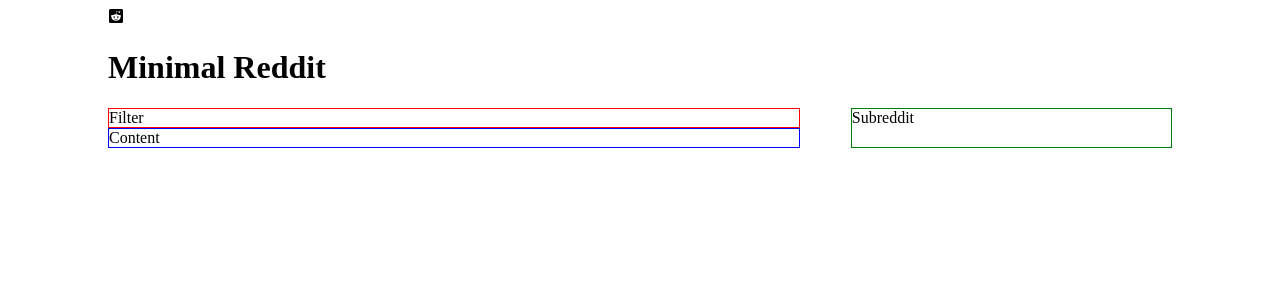
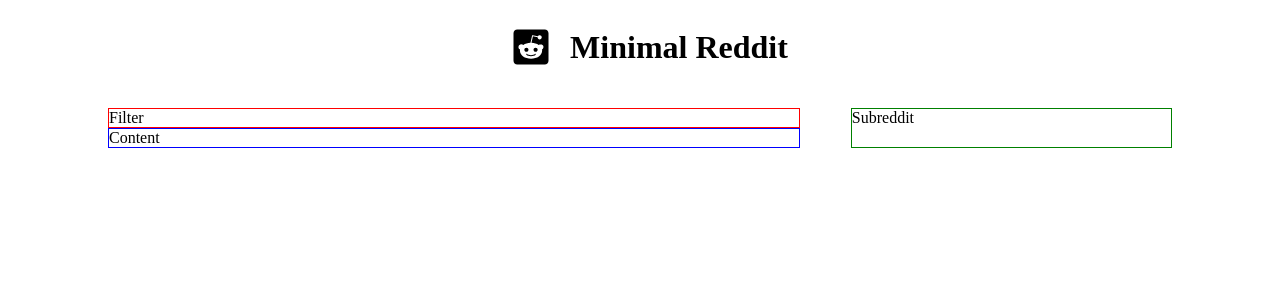
Before and after one commit to PemboDev/minimal-reddit, a React (Create React App) app: page / in a window 1280 px wide. Shown: the top 300 px of the page. Built offline with nearby package versions, Linux system fonts and the light colour scheme.

Commit message:
add page title styling

```diff
--- a/src/App.css
+++ b/src/App.css
@@ -5,19 +5,24 @@
   margin-right: 100px;
 }
 
-.header {
-  font-size: larger;
-  border: 1px solid black;
-  text-align: center;
-  height: 50px;
+.name-bar {
+  display: flex;
   margin-bottom: 20px;
+  justify-content: center;
+}
+
+.icon {
+  height: 40px;
+  width: 40px;
+  padding: 19px;
+}
 
   /* FINAL FEATURES
     -- NO BORDER
     -- Should be visible when scrolling
     -- Slightly transparent maybe?
   */
-}
+
 
 /* Main section */
 
```
